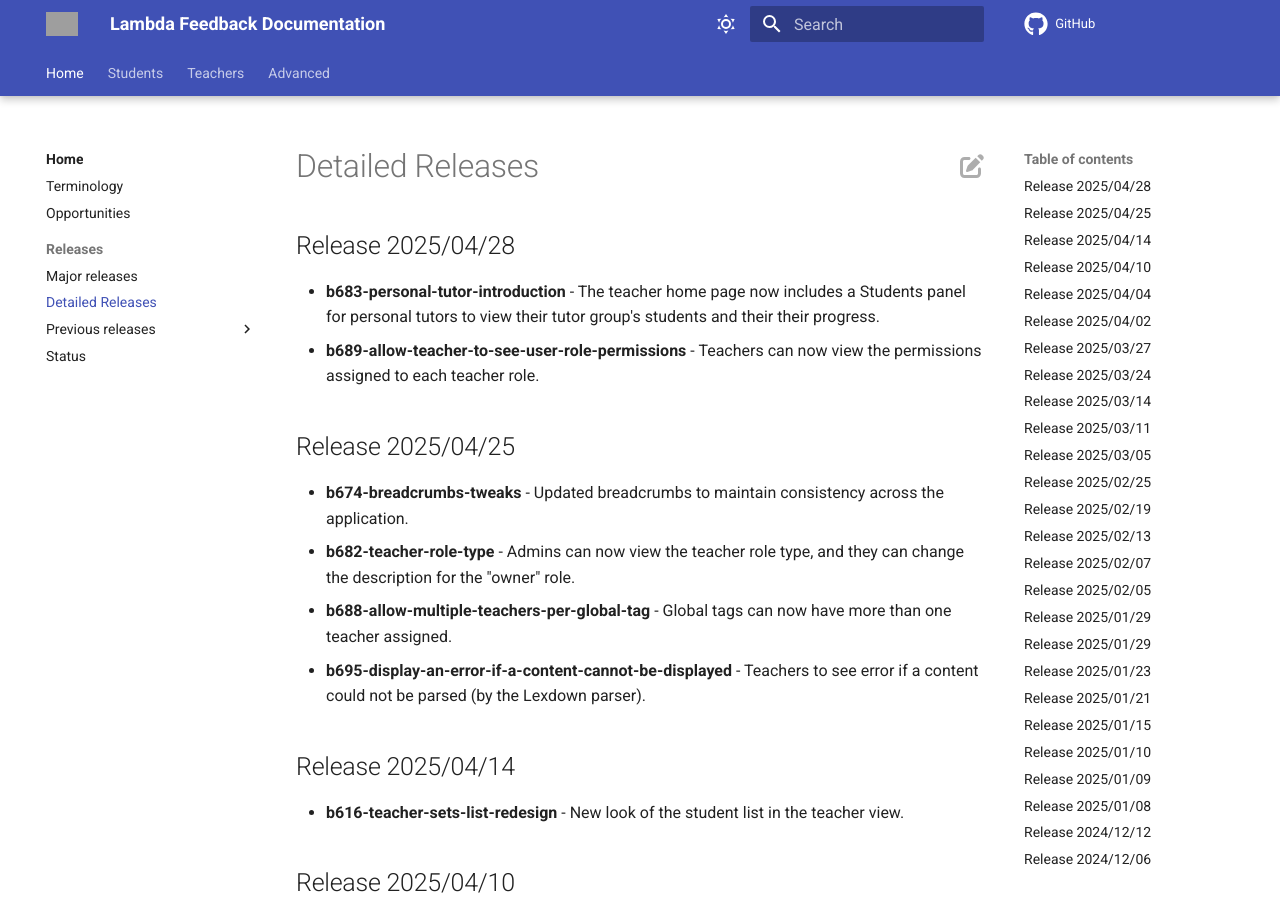
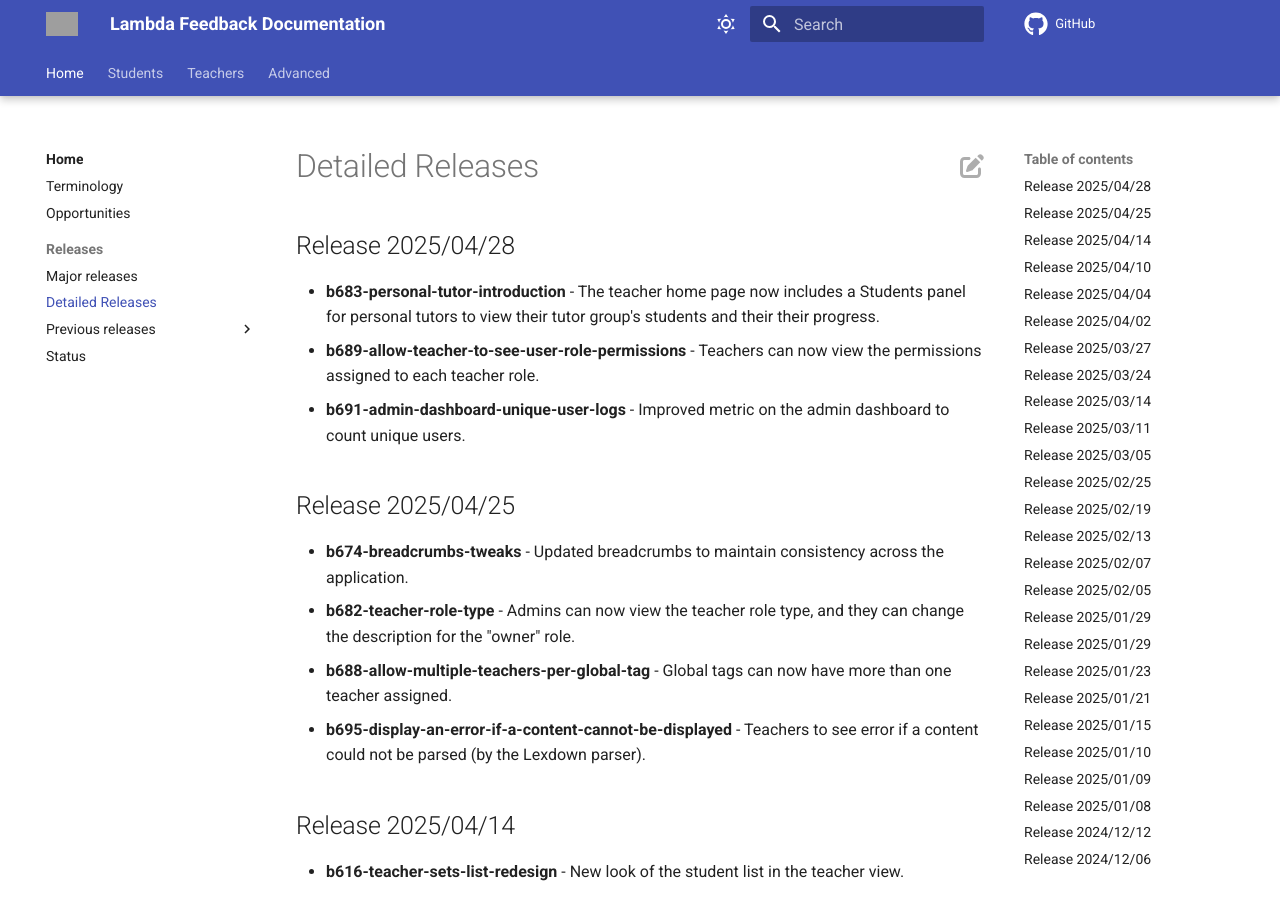
Before and after one commit to lambda-feedback/user-documentation, an MkDocs documentation site: the page built from docs/releases/detailed_releases.md, in a window 1280 px wide and 900 px high. Built offline with MkDocs 1.6.1 and Material for MkDocs 9.7.7, drawn with Linux system fonts in a browser that asks for light colours; comment, search, counter and statistics services are not loaded; grey boxes are pictures that could not be loaded.

Commit message:
Release 2025/04/28 updated

```diff
--- a/docs/releases/detailed_releases.md
+++ b/docs/releases/detailed_releases.md
@@ -2,6 +2,7 @@
 
 - **b683-personal-tutor-introduction** - The teacher home page now includes a Students panel for personal tutors to view their tutor group's students and their their progress.
 - **b689-allow-teacher-to-see-user-role-permissions** - Teachers can now view the permissions assigned to each teacher role.
+- **b691-admin-dashboard-unique-user-logs** -  Improved metric on the admin dashboard to count unique users.
 
 ## Release 2025/04/25
 
```
